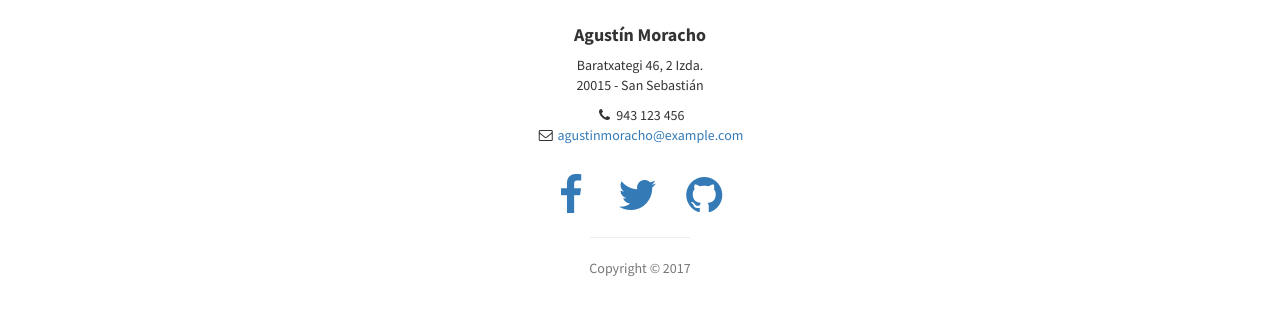
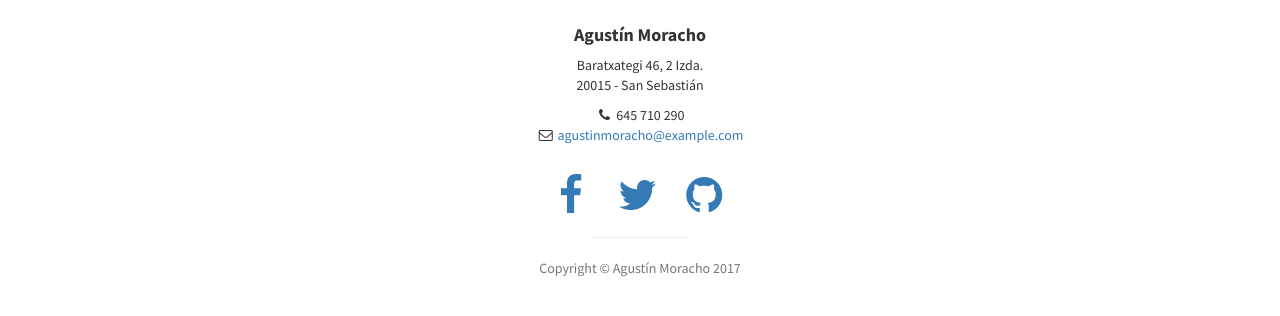
Before and after one commit to agustin-moracho/agustin-moracho.github.io, a Jekyll site: the page built from index.html, in a window 1280 px wide and 900 px high, scrolled down 1645 px. Shown: the part 512-828 px from the top of the window. Built offline with Jekyll 4.4.1, drawn with Linux system fonts in a browser that asks for light colours; some of the changed text lies outside the part shown.

Commit message:
Corrijo teléfono y añado copyright

```diff
--- a/_config.yml
+++ b/_config.yml
@@ -16,8 +16,8 @@ address:
   - line: Baratxategi 46, 2 Izda.
   - line: 20015 - San Sebastián
   # Feel free to add more lines here
-telephone: 943 123 456
-copyright:
+telephone: 645 710 290
+copyright: Agustín Moracho
 
 # API settings
 google_api_key: AIzaSyCQol0dydPAKowVxVW5jtY9CzmpjRSOOdE
```
